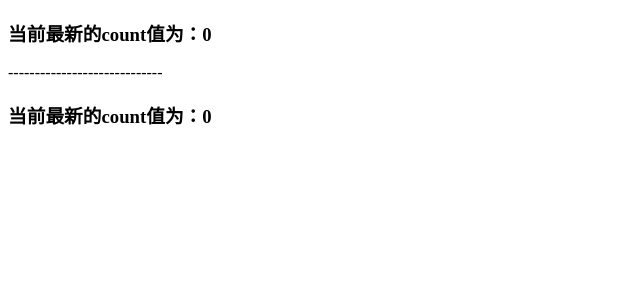
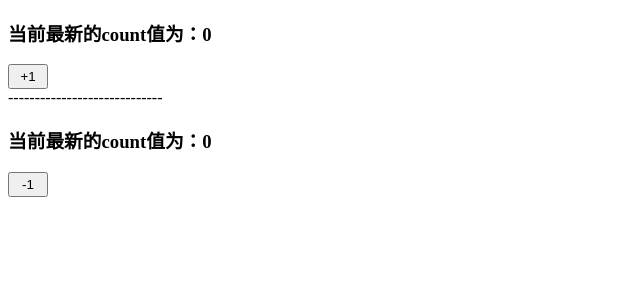
Before and after one commit to hec990/vuex-demo, a Vue app: page / in a window 1280 px wide. Shown: the top 300 px of the page, without its empty margins (0-640 px from the left). Built offline with nearby package versions, Linux system fonts and the light colour scheme.

Commit message:
添加按钮

```diff
--- a/src/App.vue
+++ b/src/App.vue
@@ -17,3 +17,10 @@ import Subtraction from './components/Subtraction'
    }
  }
 </script>
+
+<style>
+ button {
+   width: 40px;
+   height: 25px;
+ }
+</style>
--- a/src/components/Addition.vue
+++ b/src/components/Addition.vue
@@ -1,6 +1,7 @@
 <template>
   <div>
     <h3>当前最新的count值为：{{this.$store.state.count}}</h3>
+    <button> +1 </button>
   </div>
 </template>
 
--- a/src/components/Subtraction.vue
+++ b/src/components/Subtraction.vue
@@ -1,6 +1,7 @@
 <template>
   <div>
     <h3>当前最新的count值为：{{count}}</h3>
+    <button> -1 </button>
   </div>
 </template>
 
```
